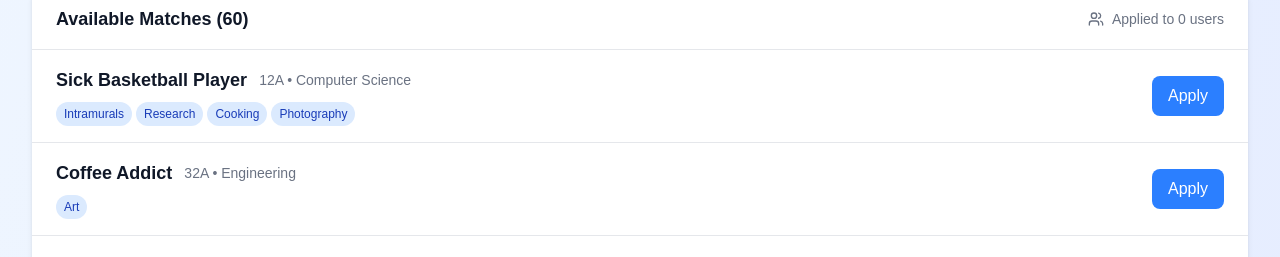
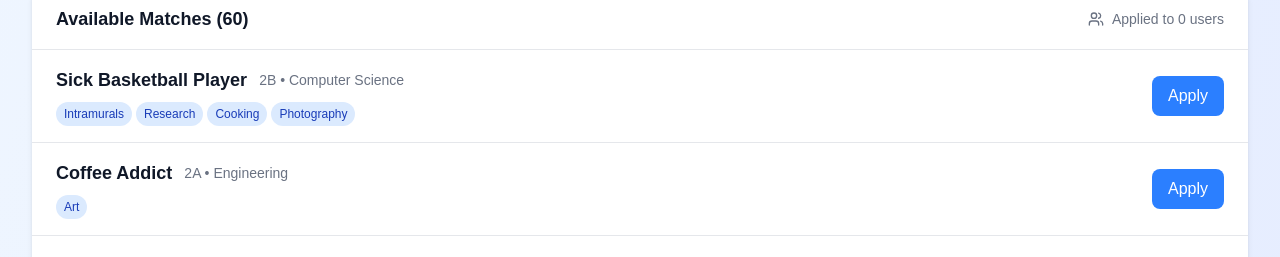
Before and after one commit to JustinLin905/ranked-match, a Next.js app: page / in a window 1280 px wide. Shown: the part 534-791 px from the top of the page. Built offline with nearby package versions, Linux system fonts and the light colour scheme.

Commit message:
Remove universityYear from UserProfile and related components; update TERMS in mock data to include additional terms.

```diff
--- a/src/app/matching/page.tsx
+++ b/src/app/matching/page.tsx
@@ -276,7 +276,6 @@ function SwipeCard({ user, isShortlisted, dragDirection }: SwipeCardProps) {
       <div className="bg-gradient-to-r from-purple-500 to-pink-500 p-6 text-white">
         <h2 className="text-2xl font-bold">{user.publicTitle}</h2>
         <p className="text-purple-100 mt-1">
-          {user.universityYear}
           {user.term} • {user.major}
         </p>
       </div>
--- a/src/app/page.tsx
+++ b/src/app/page.tsx
@@ -193,7 +193,6 @@ function UserCard({ user, isApplied, onApply }: UserCardProps) {
               {user.publicTitle}
             </h3>
             <span className="text-sm text-gray-500">
-              {user.universityYear}
               {user.term} • {user.major}
             </span>
           </div>
--- a/src/data/mockData.ts
+++ b/src/data/mockData.ts
@@ -50,7 +50,7 @@ const MAJORS = [
   'Sociology', 'Anthropology', 'Environmental Science', 'Nursing', 'Medicine'
 ];
 
-const TERMS = ['1A', '1B', '2A', '2B', '3A', '3B', '4A', '4B'];
+const TERMS = ['1A', '1B', '2A', '2B', '3A', '3B', '4A', '4B', '5A', '5B'];
 
 const PUBLIC_TITLES = [
   'Sick Basketball Player', 'Coffee Addict', 'Future CEO', 'Art Enthusiast',
@@ -131,7 +131,6 @@ export function generateMockUsers(): UserProfile[] {
       id: `user_${i + 1}`,
       realName: NAMES[i % NAMES.length],
       publicTitle: PUBLIC_TITLES[i % PUBLIC_TITLES.length],
-      universityYear: Math.floor(seededRandom(i) * 4) + 1, // 1-4
       term: TERMS[Math.floor(seededRandom(i + 100) * TERMS.length)],
       major: MAJORS[Math.floor(seededRandom(i + 200) * MAJORS.length)],
       facts: generateFacts(i + 300),
--- a/src/types/index.ts
+++ b/src/types/index.ts
@@ -2,7 +2,6 @@ export interface UserProfile {
   id: string;
   realName: string; // Hidden from other users
   publicTitle: string; // Displayed to others
-  universityYear: number;
   term: string; // '1A', '1B', '2A', '2B', '3A', '3B', '4A', '4B'
   major: string;
   facts: string[]; // Exactly 5 facts/interests
```
